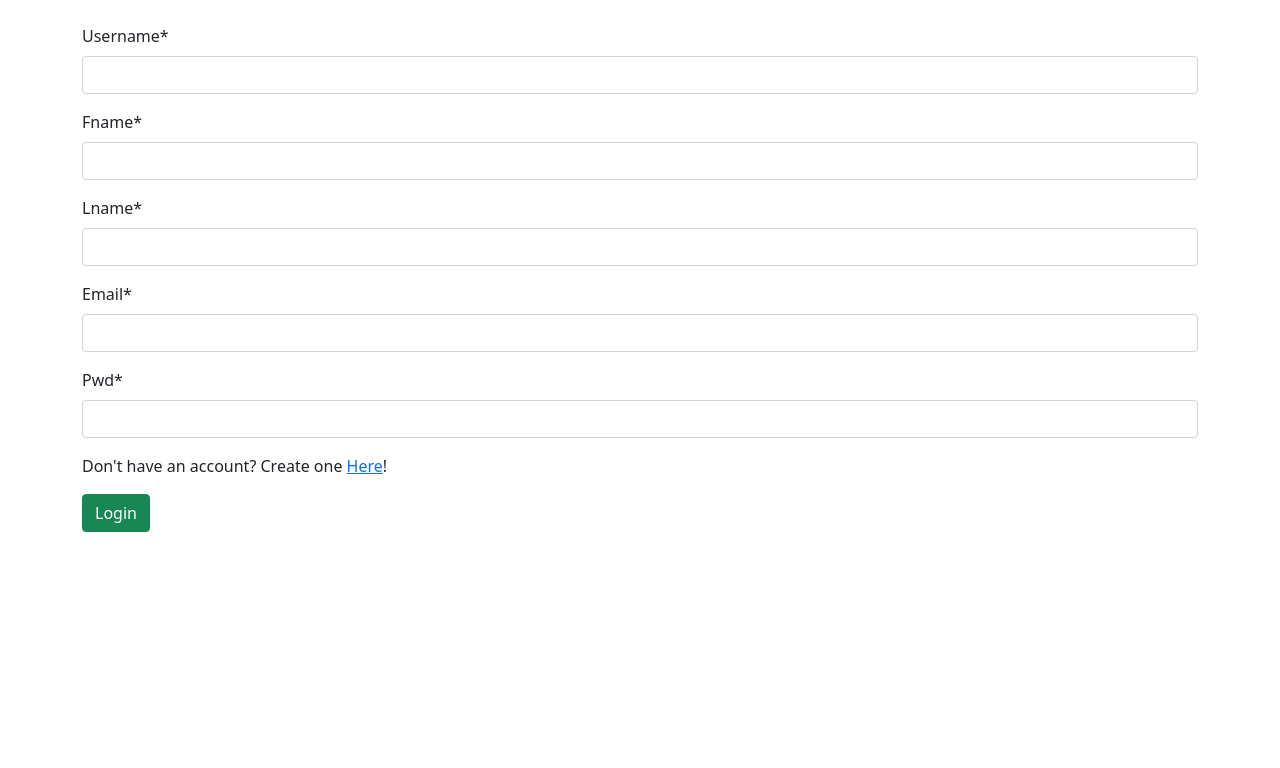
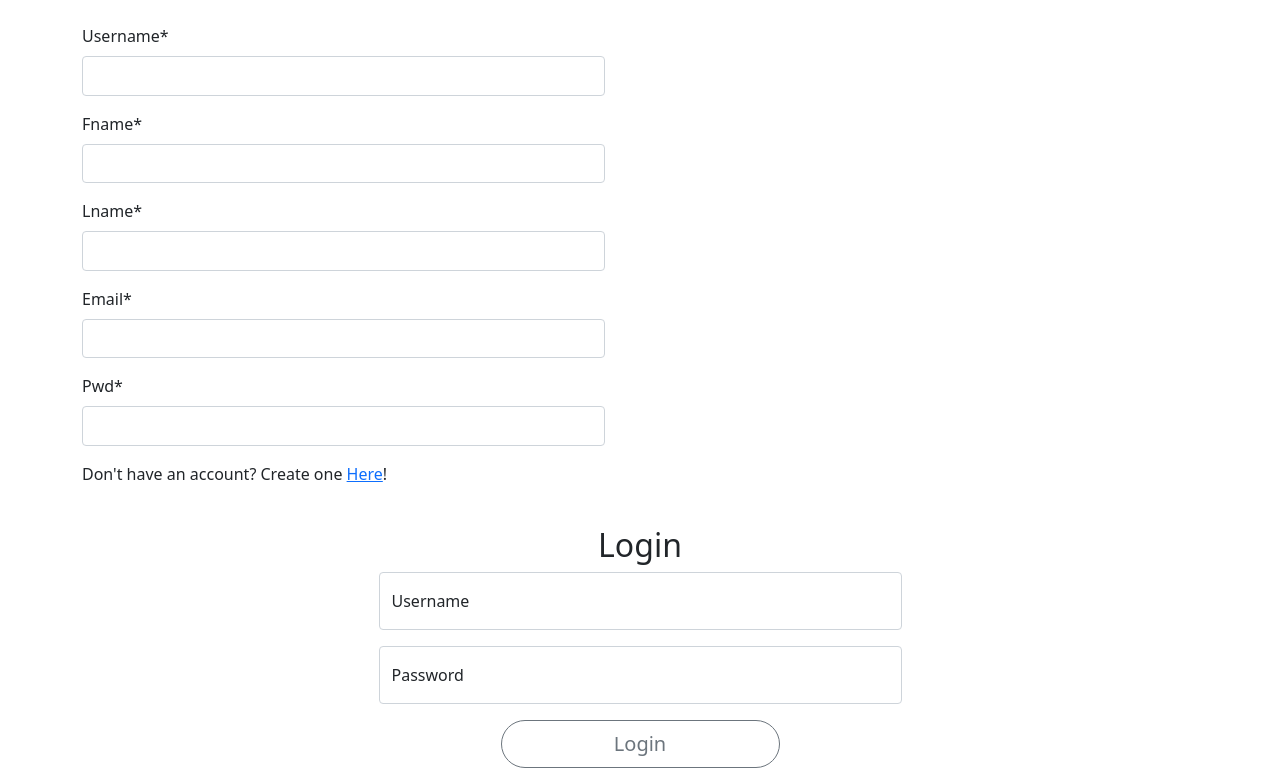
Before and after one commit to D4rkisek/palspay-webapp, a Django app: template templates/register/login.html in a window 1280 px wide. Shown: the part 56-824 px from the top of the page. Before the commit the page ends 588 px from the top, so only its background shows below. Run offline with Django 5.2, Linux system fonts and the light colour scheme; the template is opened without the code that fills it: values that come from a table or form of the project are taken from there, others are empty; some libraries are stand-ins or nearby versions.

Commit message:
refactor names

```diff
--- a/register/urls.py
+++ b/register/urls.py
@@ -1,7 +1,7 @@
-from django.urls import path, include
+from django.urls import path
 from . import views
 
 urlpatterns = [
-    path('register/', views.register, name='register'),
-    path('login/', views.login, name='login'),
+    path('register-user/', views.register_user, name='register-user'),
+    path('login-user/', views.login_user, name='login-user'),
 ]
--- a/register/views.py
+++ b/register/views.py
@@ -1,9 +1,10 @@
 from django.shortcuts import render, redirect
 from .forms import MemberForm
 from django.contrib import messages
+from django.contrib.auth import authenticate, login, logout
 
 
-def register(request):
+def register_user(request):
     # If user submits the form on the website
     if request.method == "POST":
         form = MemberForm(request.POST or None)
@@ -16,5 +17,5 @@ def register(request):
     return render(request, 'register/register.html', {})
 
 
-def login(request):
+def login_user(request):
     return render(request, 'register/login.html', {})
--- a/templates/admin/admin.html
+++ b/templates/admin/admin.html
@@ -6,6 +6,7 @@
     {% for item in all %}
         <strong>{{ item.username }}</strong><br/>
         <li>Email: {{ item.email }}</li>
+        <li>Password: {{ item.pwd }}</li>
         <hr>
     {% endfor %}
 {% endblock %}
--- a/templates/home/home.html
+++ b/templates/home/home.html
@@ -1,9 +1,9 @@
 {% extends 'base/base.html' %}
 {% load crispy_forms_filters %} {% block title %}Home - PalsPay{% endblock %}
 {% load crispy_forms_tags %} {% block content %}
-    <form method="POST" action="/register/">
+    <form method="POST" action="/register-user/">
         {% csrf_token %}{{form|crispy}}
-        <p>Have an account? Login <a href="/login">Here</a>!</p>
+        <p>Have an account? Login <a href="/login-user/">Here</a>!</p>
         <button type="submit" class="btn btn-success">Register</button>
     </form>
 {% endblock %}
--- a/templates/register/login.html
+++ b/templates/register/login.html
@@ -1,11 +1,57 @@
 <!DOCTYPE html>
 <html lang="en">
-{% extends 'base/base.html' %} {% block title %}Login{% endblock %}
-{% load crispy_forms_filters %}
+{% extends 'base/base.html' %}
+{% load crispy_forms_filters %} {% block title %}Login - PalsPay{% endblock %}
 {% load crispy_forms_tags %} {% block content %}
     <form method="post">
         {% csrf_token %}{{form|crispy}}
-        <p>Don't have an account? Create one <a href="/sign-up">Here</a>!</p>
-        <button type="submit" class="btn btn-success">Login</button>
+        <p>Don't have an account? Create one <a href="/register-user/">Here</a>!</p>
     </form>
+
+    <form id="registrationForm" method="POST" action="{% url 'login-user' %}" class="row g-3 needs-validation" novalidate>
+    {% csrf_token %}
+    <div class="d-flex flex-column align-items-center">
+    <h2 class="mt-4">Login</h2>
+        <div class="form-floating mb-3 has-validation">
+            <input type="text" class="form-control" id="username" placeholder="Username" required name="username">
+            <label for="username">Username</label>
+            <div class="invalid-tooltip">
+                Please provide a valid username.
+            </div>
+        </div>
+        <div class="form-floating mb-3 has-validation">
+            <input type="password" class="form-control" id="password" placeholder="Password" required name="pwd">
+            <label for="password">Password</label>
+            <div class="invalid-tooltip">
+                Please provide a valid Password.
+            </div>
+        </div>
+        <div class="col-3 d-grid">
+            <button class="btn btn-outline-secondary rounded-pill" type="submit" style="padding: 8px 40px; font-size: 20px;">Login</button>
+        </div>
+    </div>
+    </form>
+
+    <script>
+        (function () {
+            'use strict'
+            var form = document.getElementById('registrationForm');
+            form.addEventListener('submit', function (event) {
+                if (!form.checkValidity()) {
+                    event.preventDefault()
+                    event.stopPropagation()
+                }
+                form.classList.add('was-validated')
+            }, false)
+        })();
+    </script>
+
+    <style>
+        /* Adjusted to remove specific ID style that's no longer needed */
+        .form-control {
+            width: 523px;
+            font-size: 17px;
+        }
+    </style>
+
 {% endblock %}
--- a/templates/register/register.html
+++ b/templates/register/register.html
@@ -1,7 +1,7 @@
 {% extends 'base/base.html' %}
 {% load crispy_forms_filters %} {% block title %}Sign Up - PalsPay{% endblock %}
 {% load crispy_forms_tags %} {% block content %}
-    <form id="registrationForm" method="POST" action="{% url 'register' %}" class="row g-3 needs-validation" novalidate>
+    <form id="registrationForm" method="POST" action="{% url "register-user" %}" class="row g-3 needs-validation" novalidate>
         {% csrf_token %}
         <div class="d-flex flex-column align-items-center">
             <h2 class="mt-4">Sign Up for PalsPay</h2>
--- a/webapps2024/settings.py
+++ b/webapps2024/settings.py
@@ -83,7 +83,7 @@ WSGI_APPLICATION = 'webapps2024.wsgi.application'
 DATABASES = {
     'default': {
         'ENGINE': 'django.db.backends.sqlite3',
-        'NAME': BASE_DIR / 'db.sqlite3',
+        'NAME': BASE_DIR / 'webapps.sqlite3',
     }
 }
 
--- a/webapps2024/urls.py
+++ b/webapps2024/urls.py
@@ -20,7 +20,7 @@ from . import views
 
 urlpatterns = [
     path('admin/', admin.site.urls),
-    path('', views.home, name="Home page"),
+    path('', views.home, name="home-page"),
     path('', include('admins.urls')),
     path('', include('register.urls')),
 ]
--- a/webapps2024/views.py
+++ b/webapps2024/views.py
@@ -1,5 +1,6 @@
 from django.shortcuts import render
 from django.http import Http404
 
+
 def home(request):
     return render(request, 'home/home.html')
```
Also changed, not shown: db.sqlite3 (deleted), webapps.sqlite3 (added).
